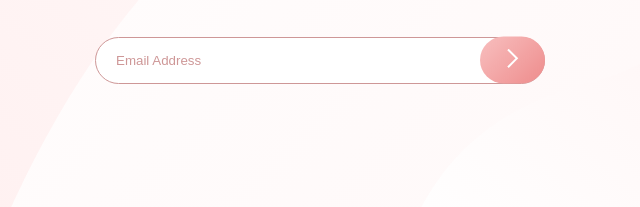
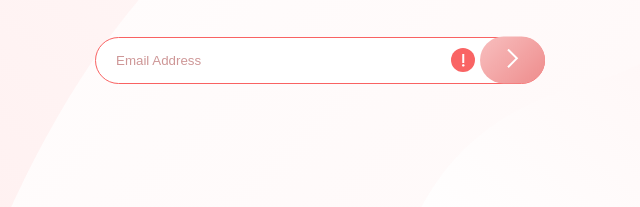
Before and after one commit to edo979/base-apparel-coming-soon-master, a plain HTML site: page index.html in a window 1280 px wide. Shown: the part 531-738 px from the top of the page, 15-655 px from the left. Drawn offline with Linux system fonts and the light colour scheme.

Commit message:
add error class for input validation

```diff
--- a/index.html
+++ b/index.html
@@ -33,7 +33,7 @@
           Add your email below to stay up-to-date with announcements and our
           launch deals.
         </p>
-        <div class="email">
+        <div class="email error">
           <input type="text" id="email" placeholder="Email Address" />
           <button class="btn">
             <img src="images/icon-arrow.svg" alt="arrow-right" />
--- a/scss/style.scss
+++ b/scss/style.scss
@@ -69,6 +69,7 @@ body {
     .email {
       position: relative;
       margin: 40px 0;
+      z-index: 1;
       input {
         width: 100%;
         padding: 15px 20px;
@@ -92,6 +93,21 @@ body {
 
         &:active {
           opacity: 0.7;
+        }
+      }
+      &.error {
+        input {
+          border-color: $Soft-Red;
+        }
+        &::after {
+          content: '';
+          position: absolute;
+          right: 70px;
+          bottom: 12px;
+          width: 24px;
+          height: 24px;
+          background-image: url('../images/icon-error.svg');
+          z-index: 1;
         }
       }
     }
```
Also changed, not shown: css/style.css.
